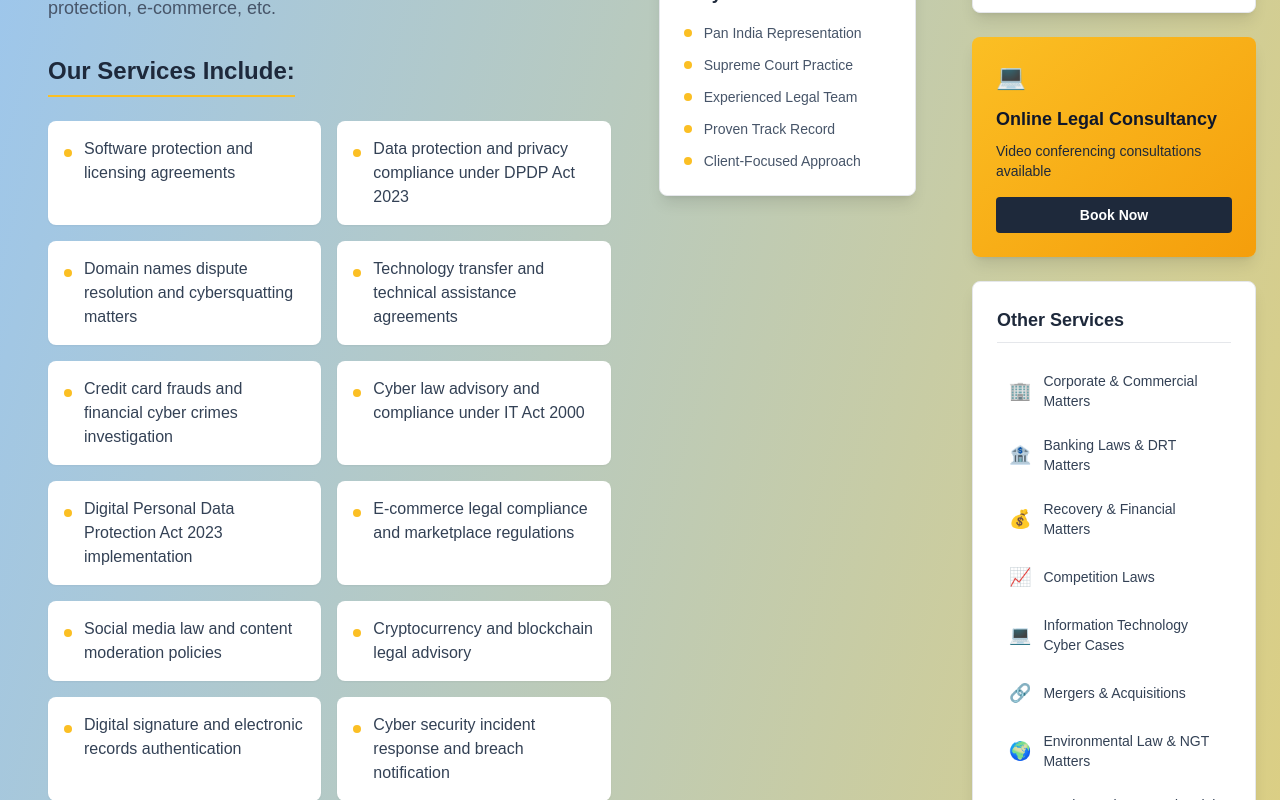
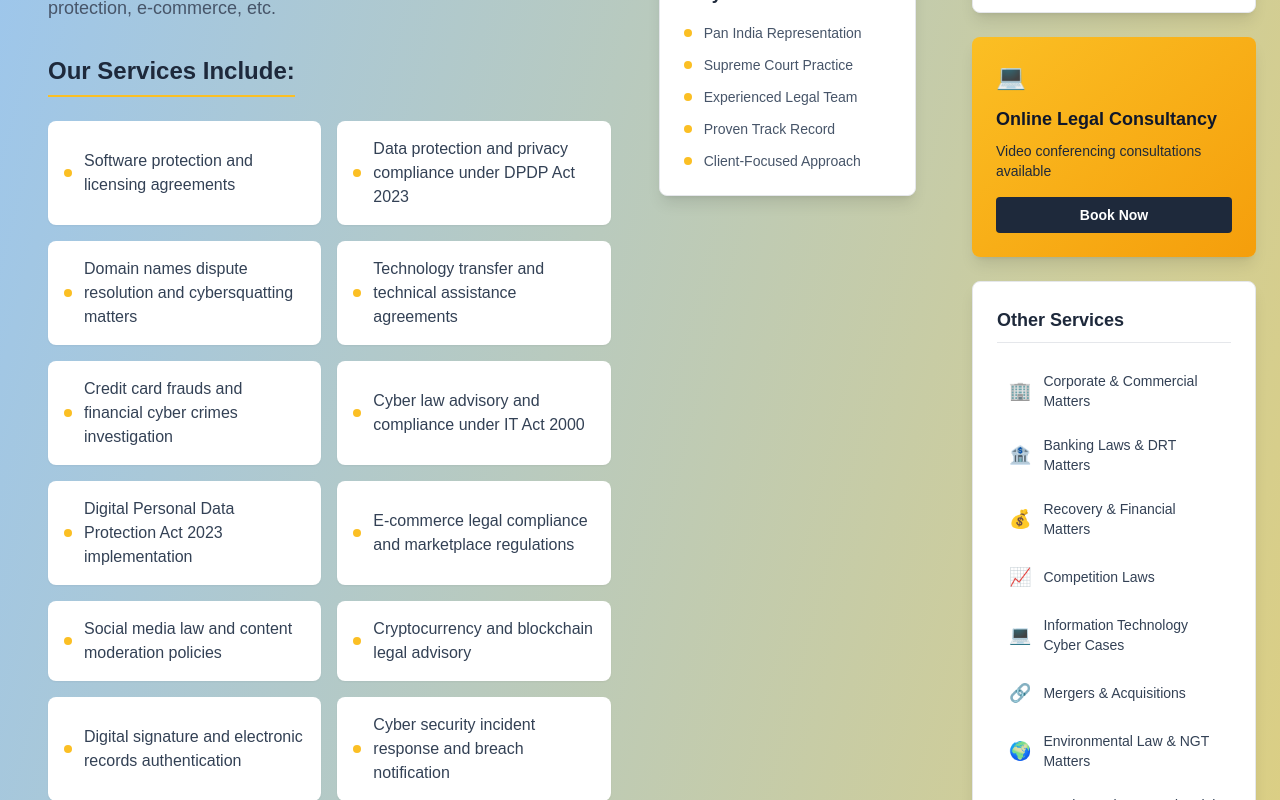
Before and after one commit to Kvothe045/Law-v2, a Next.js app: page /cyber in a window 1280 px wide. Shown: the part 1040-1840 px from the top of the page. Built offline with nearby package versions, Linux system fonts and the light colour scheme.

Commit message:
modified alignment of the content section

```diff
--- a/components/ContentSection.tsx
+++ b/components/ContentSection.tsx
@@ -45,9 +45,9 @@ const ContentSection: React.FC<ContentSectionProps> = ({
                   {listItems.map((item, index) => (
                     <div
                       key={index}
-                      className="flex items-start space-x-3 p-4 bg-white rounded-lg shadow-sm hover:shadow-md transition-all duration-300 hover:transform hover:scale-105"
+                      className="flex items-center space-x-3 p-4 bg-white rounded-lg shadow-sm hover:shadow-md transition-all duration-300 hover:transform hover:scale-105"
                     >
-                      <div className="flex-shrink-0 w-2 h-2 bg-amber-400 rounded-full mt-3"></div>
+                      <div className="flex-shrink-0 w-2 h-2 bg-amber-400 rounded-full"></div>
                       <span className="text-slate-700 font-medium">{item}</span>
                     </div>
                   ))}
```
